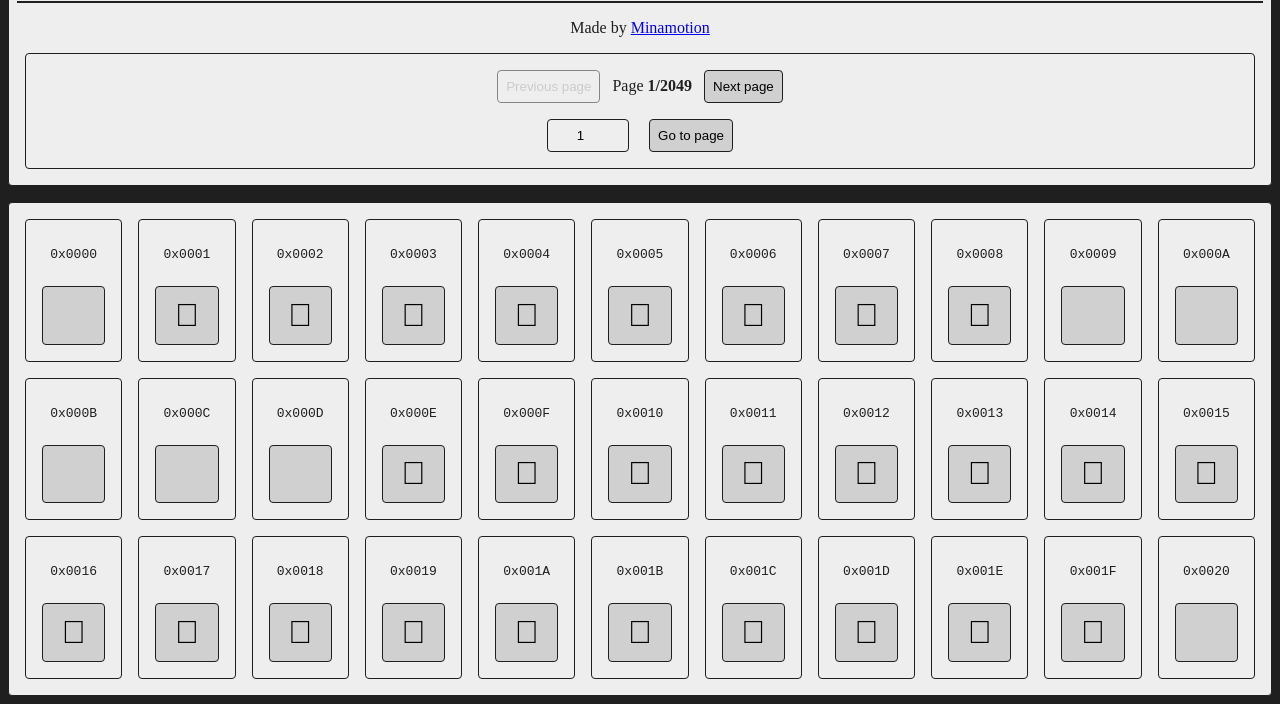
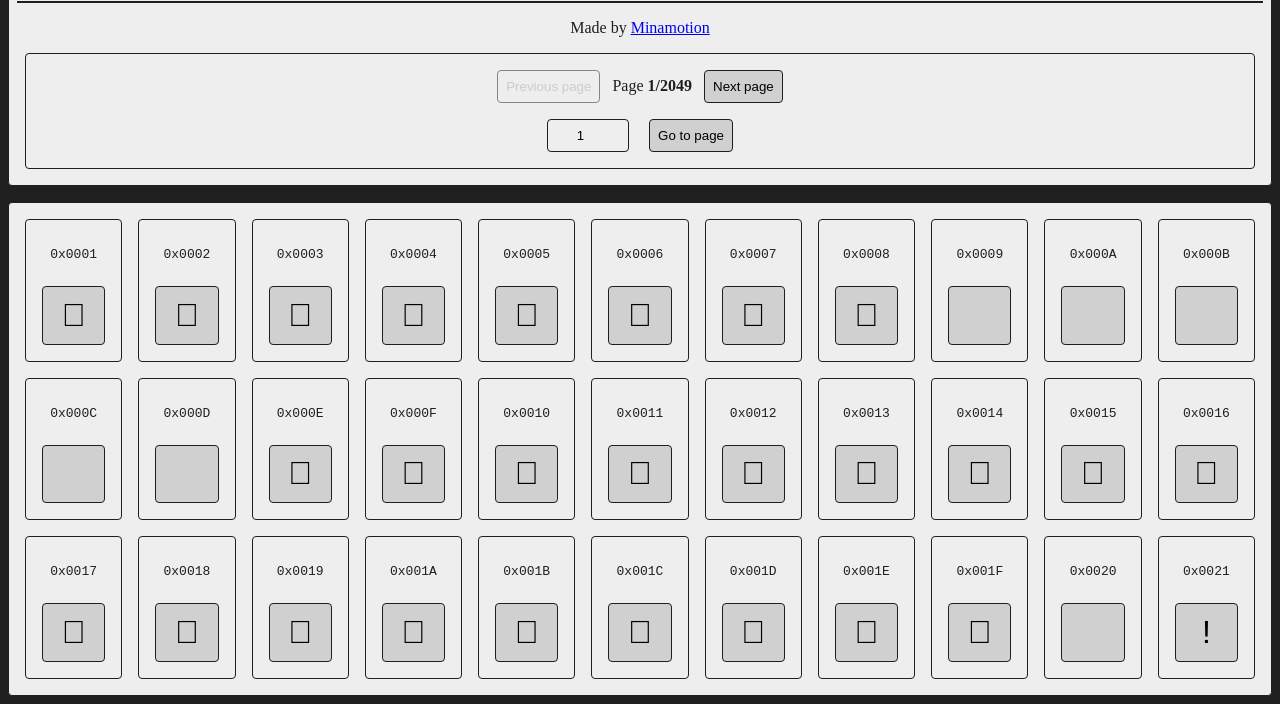
Before and after one commit to Minamotion/character-browser, a plain HTML site: page index.html in a window 1280 px wide. Shown: the part 96-800 px from the top of the page. Drawn offline with Linux system fonts and the light colour scheme.

Commit message:
Update exposed.js, main.css, and main.js

```diff
--- a/exposed.js
+++ b/exposed.js
@@ -13,7 +13,7 @@ async function copy(text) {
  * @returns {Generator<number>} A character code inside `.next().value`
  */
 function* allCharacters(first = 0) {
-	for (let i = (first > 0) ? first : 0; first <= 65535; i++) {
+	for (let i = (first > 0) ? first : 1; i <= 65535; i++) {
 		yield i
 	}
 }
--- a/main.css
+++ b/main.css
@@ -20,6 +20,11 @@ hr {
 .character {
 	font-size: 2em;
 	margin: 0;
+}
+
+.character.highlighted {
+	background-color: #ffff80;
+	font-weight: bolder;
 }
 
 .container {
--- a/main.js
+++ b/main.js
@@ -16,7 +16,7 @@ document.addEventListener("DOMContentLoaded", () => {
 	/**
 	 * How many pages can fit an entire set of characters? *(65535 to be exact)*
 	 */
-	const maxPageNum = Math.round((65535) / pageSize)
+	const maxPageNum = Math.round(65535 / pageSize)
 
 	/**
 	 * Keeps track of the current page
@@ -47,10 +47,10 @@ document.addEventListener("DOMContentLoaded", () => {
 		let contents = []
 		let gen = allCharacters(page * pageSize)
 		for (let i = 0; i <= pageSize; i++) {
-			let code = gen.next().value
-			let hexCode = padString(code.toString(16).toUpperCase(), 4)
+			const code = gen.next().value
 			if (typeof code !== "undefined") {
-				contents.push(`<div class="basic centered shell" id="0x${hexCode}"><p><code>0x${hexCode}</code></p><button class="basic character" onclick="this.disabled = true; copy(String.fromCharCode(${code})).then(()=>{this.disabled = false})">${String.fromCharCode(code)}</button></div>`)
+				const hexCode = padString(code.toString(16).toUpperCase(), 4)
+				contents.push(`<div class="basic centered shell${location.hash===`0x${hexCode}`?" highlighted":""}" id="0x${hexCode}"><p><code>0x${hexCode}</code></p><button class="basic character" onclick="this.disabled = true; copy(String.fromCharCode(${code})).then(()=>{this.disabled = false})">${String.fromCharCode(code)}</button></div>`)
 			}
 		}
 		if (contents.length == 0) {
@@ -66,6 +66,7 @@ document.addEventListener("DOMContentLoaded", () => {
 			PrevPageButton.disabled = NextPageButton.disabled = true
 			generatePage(++curPage)
 		} else {
+			// This code will never execute unless NextPageButton happens to be enabled
 			alert("Maximum Page Reached")
 		}
 	})
@@ -75,7 +76,7 @@ document.addEventListener("DOMContentLoaded", () => {
 			PrevPageButton.disabled = NextPageButton.disabled = true
 			generatePage(--curPage)
 		} else {
-			// This code will never execute unless PrevPageButton happens to be
+			// This code will never execute unless PrevPageButton happens to be enabled
 			alert("Minimum Page Reached")
 		}
 	})
```
